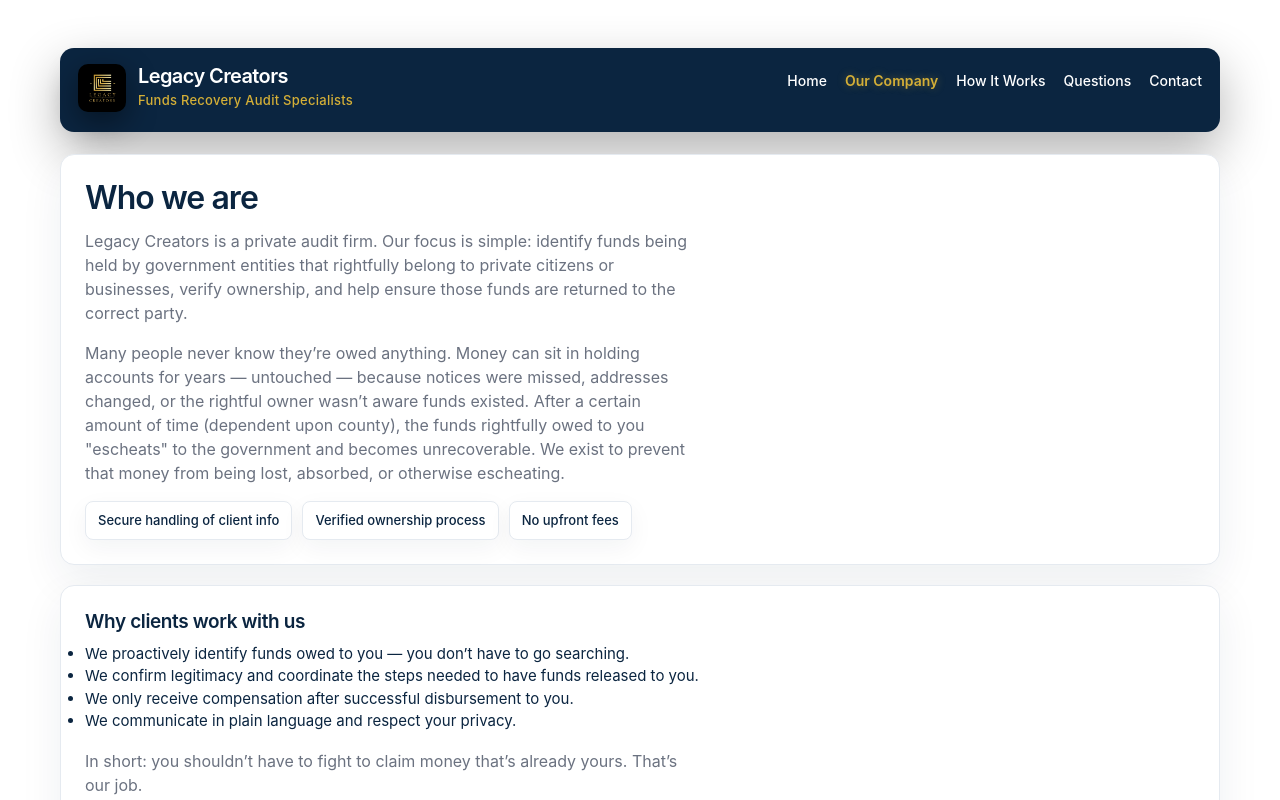
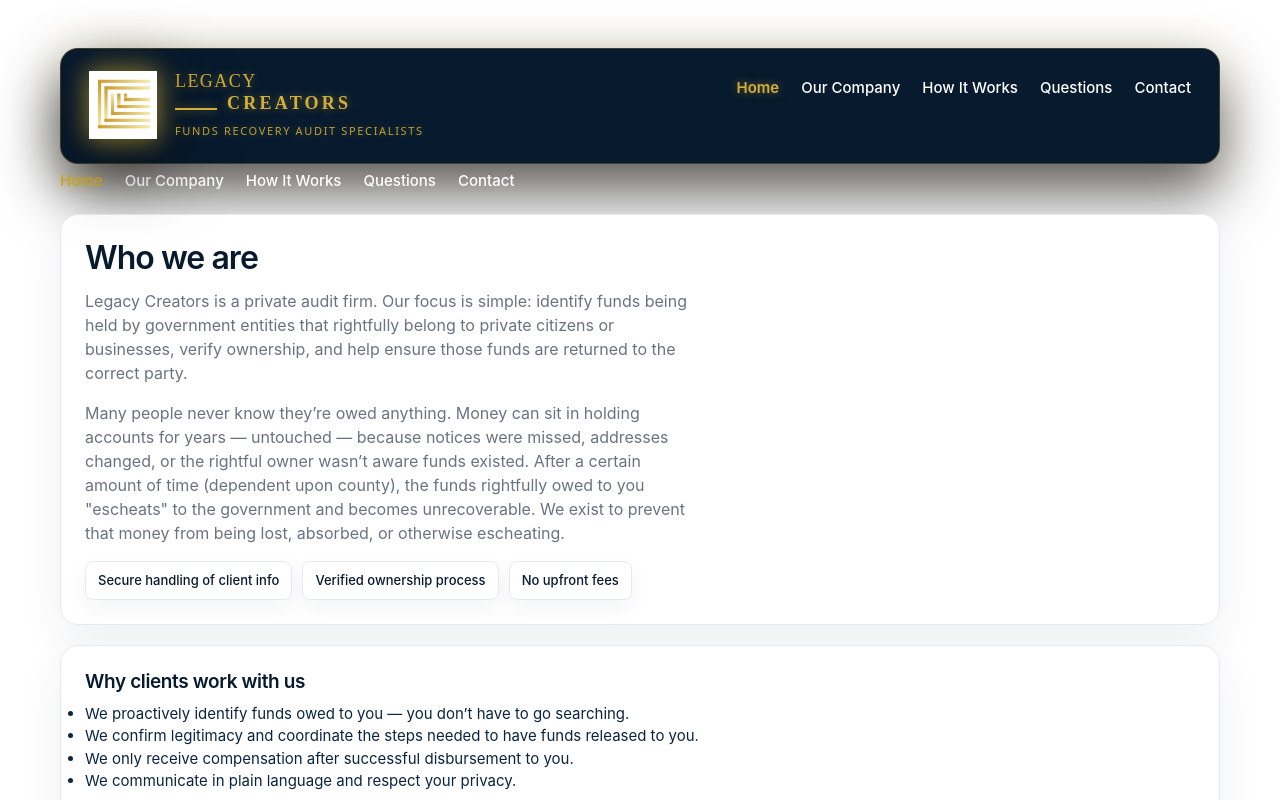
Before and after one commit to lenitaharris/Legacy-Creators-Website, a plain HTML site: page our-company.html in a window 1280 px wide. Shown: the top 800 px of the page. Drawn offline with Linux system fonts and the light colour scheme; a web font is replaced by a local one.

Commit message:
Add files via upload
Updated logo and wider navy header

```diff
--- a/contact.html
+++ b/contact.html
@@ -11,20 +11,33 @@
 <body>
 <div class="wrap">
 
+<!-- Google font for Legacy Creators text -->
+<link href="https://fonts.googleapis.com/css2?family=Ovo&display=swap" rel="stylesheet">
+
 <header class="site-header">
-  <div class="brand">
-    <img src="LC-logo.png" alt="Legacy Creators" class="site-logo-img">
-    <div class="brand-text">
-      <h1>Legacy Creators</h1>
-      <div class="tagline">Funds Recovery Audit Specialists</div>
+  <div class="brand-block">
+    <div class="brand-emblem-wrap">
+      <img src="LC-emblem.png" alt="Legacy Creators emblem" class="brand-emblem" />
+    </div>
+
+    <div class="brand-textgroup">
+      <div class="brand-name">
+        <span class="brand-line1">LEGACY</span>
+        <span class="brand-line2">
+          <span class="brand-underline"></span>
+          <span class="brand-wordline">CREATORS</span>
+        </span>
+      </div>
+      <div class="brand-tagline">FUNDS RECOVERY AUDIT SPECIALISTS</div>
     </div>
   </div>
+
   <nav class="nav-links">
-    <a href="index.html">Home</a>
+    <a href="index.html" class="active">Home</a>
     <a href="our-company.html">Our Company</a>
     <a href="how-it-works.html">How It Works</a>
     <a href="questions.html">Questions</a>
-    <a class="active" href="contact.html">Contact</a>
+    <a href="contact.html">Contact</a>
   </nav>
 </header>
 
--- a/our-company.html
+++ b/our-company.html
@@ -11,17 +11,39 @@
 <body>
 <div class="wrap">
 
+<!-- Google font for Legacy Creators text -->
+<link href="https://fonts.googleapis.com/css2?family=Ovo&display=swap" rel="stylesheet">
+
 <header class="site-header">
-  <div class="brand">
-    <img src="LC-logo.png" alt="Legacy Creators" class="site-logo-img">
-    <div class="brand-text">
-      <h1>Legacy Creators</h1>
-      <div class="tagline">Funds Recovery Audit Specialists</div>
+  <div class="brand-block">
+    <div class="brand-emblem-wrap">
+      <img src="LC-emblem.png" alt="Legacy Creators emblem" class="brand-emblem" />
+    </div>
+
+    <div class="brand-textgroup">
+      <div class="brand-name">
+        <span class="brand-line1">LEGACY</span>
+        <span class="brand-line2">
+          <span class="brand-underline"></span>
+          <span class="brand-wordline">CREATORS</span>
+        </span>
+      </div>
+      <div class="brand-tagline">FUNDS RECOVERY AUDIT SPECIALISTS</div>
     </div>
   </div>
+
   <nav class="nav-links">
-    <a href="index.html">Home</a>
-    <a class="active" href="our-company.html">Our Company</a>
+    <a href="index.html" class="active">Home</a>
+    <a href="our-company.html">Our Company</a>
+    <a href="how-it-works.html">How It Works</a>
+    <a href="questions.html">Questions</a>
+    <a href="contact.html">Contact</a>
+  </nav>
+</header>
+
+  <nav class="nav-links">
+    <a href="index.html" class="active">Home</a>
+    <a href="our-company.html">Our Company</a>
     <a href="how-it-works.html">How It Works</a>
     <a href="questions.html">Questions</a>
     <a href="contact.html">Contact</a>
--- a/style.css
+++ b/style.css
@@ -1,14 +1,14 @@
 :root {
   /* Brand colors */
-  --navy:#0B2540;          /* deep midnight navy (header/footer, headlines, text on light bg) */
+  --navy:#071a2e;          /* rich midnight navy for header/footer, headlines */
   --gold:#D4AF37;          /* logo gold / accent / buttons */
   --text-dark:#0B2540;     /* main body text on light background */
   --text-light:#ffffff;    /* text on navy */
   --bg-page:#ffffff;       /* page background */
-  --bg-section:#ffffff;    /* card/section background (stays white for trust/clarity) */
+  --bg-section:#ffffff;    /* card/section background */
   --border:#E5EAF0;        /* light border for cards/boxes */
   --muted:#6B7280;         /* supporting copy */
-  --radius:14px;
+  --radius:18px;
   --maxw:1200px;
   --shadow:0 16px 44px rgba(11,37,64,0.07); /* soft navy shadow */
   font-family: Inter, system-ui, -apple-system, "Segoe UI", Roboto, "Helvetica Neue", Arial;
@@ -38,91 +38,161 @@ body {
   padding:20px;
 }
 
-/* HEADER / NAV */
+/* ---------- LEGACY CREATORS HEADER ---------- */
 header.site-header {
   display:flex;
-  flex-wrap:wrap;
   align-items:flex-start;
   justify-content:space-between;
-  padding:16px 18px 20px;
+  flex-wrap:wrap;
   background:var(--navy);
   color:var(--text-light);
   border-radius:var(--radius);
-  box-shadow:0 20px 50px rgba(0,0,0,0.3);
+  padding:22px 28px 24px;
+  box-shadow:
+      0 28px 60px rgba(0,0,0,0.65),
+      0 0 40px rgba(212,175,55,0.15);
+  border:1px solid rgba(212,175,55,0.25);
 }
 
-.brand {
+/* left side brand cluster: emblem + stacked text */
+.brand-block {
   display:flex;
   align-items:flex-start;
-  gap:12px;
+  gap:18px;
+  line-height:1.1;
 }
 
-.site-logo-img {
-  height:48px;
-  width:auto;
-  border-radius:10px;
-  background:#000000;
-  padding:6px;
-  box-shadow:0 10px 30px rgba(0,0,0,0.45);
+/* emblem provided by you */
+.brand-emblem-wrap {
+  height:68px;
+  width:68px;
   flex-shrink:0;
-  object-fit:contain;
+  display:flex;
+  align-items:center;
+  justify-content:center;
+  background:transparent;
+  filter:
+    drop-shadow(0 0 14px rgba(212,175,55,0.45))
+    drop-shadow(0 18px 36px rgba(0,0,0,0.7));
 }
 
-.brand-text h1 {
-  font-size:20px;
-  margin:0;
-  color:var(--text-light);
-  font-weight:600;
-  line-height:1.2;
-  letter-spacing:-0.03em;
+.brand-emblem {
+  height:68px;
+  width:68px;
+  object-fit:contain;
+  /* blend white bg of the PNG into navy so it looks printed on the bar */
+  mix-blend-mode:screen;
+  box-shadow:0 0 24px rgba(212,175,55,0.35);
+  display:block;
 }
 
-.brand-text .tagline {
-  font-size:13px;
-  color:var(--gold);
-  margin-top:4px;
-  font-weight:500;
-  line-height:1.3;
-  letter-spacing:0.02em;
+/* right-side text cluster */
+.brand-textgroup {
+  display:flex;
+  flex-direction:column;
+  line-height:1.2;
 }
 
+/* LEGACY / CREATORS block */
+.brand-name {
+  font-family:"Ovo", serif;
+  color:var(--gold);
+  text-transform:uppercase;
+  text-shadow:0 0 10px rgba(212,175,55,0.45);
+  line-height:1.2;
+  font-size:18px;
+  display:flex;
+  flex-direction:column;
+}
+
+.brand-line1 {
+  display:block;
+  letter-spacing:0.08em;
+}
+
+.brand-line2 {
+  display:flex;
+  flex-wrap:nowrap;
+  align-items:flex-start;
+  gap:10px;
+  line-height:1.2;
+  position:relative;
+}
+
+.brand-underline {
+  display:inline-block;
+  height:2px;
+  background:var(--gold);
+  box-shadow:0 0 10px rgba(212,175,55,0.6);
+  align-self:center;
+  width:42px;
+  margin-top:0.6em;
+}
+
+.brand-wordline {
+  display:inline-block;
+  font-family:"Ovo", serif;
+  font-weight:600;
+  text-transform:uppercase;
+  letter-spacing:0.18em;
+  color:var(--gold);
+  text-shadow:0 0 8px rgba(212,175,55,0.45);
+  font-size:18px;
+  line-height:1.2;
+}
+
+/* tagline under Legacy Creators */
+.brand-tagline {
+  margin-top:10px;
+  color:var(--gold);
+  font-family: system-ui, -apple-system, BlinkMacSystemFont, "Segoe UI", Roboto, "Helvetica Neue", Arial;
+  font-size:11px;
+  font-weight:500;
+  letter-spacing:0.15em;
+  text-transform:uppercase;
+  text-shadow:0 0 8px rgba(212,175,55,0.4);
+  opacity:.9;
+  line-height:1.3;
+}
+
+/* NAV LINKS ON RIGHT */
 .nav-links {
   display:flex;
   flex-wrap:wrap;
-  gap:18px;
-  font-size:14px;
-  line-height:1.3;
+  gap:22px;
+  font-size:15px;
   font-weight:500;
-  margin-top:8px;
+  margin-top:6px;
 }
 
 .nav-links a {
   color:var(--text-light);
   text-decoration:none;
-  position:relative;
   transition:color .18s ease, text-shadow .18s ease;
 }
 
 .nav-links a.active {
   color:var(--gold);
   font-weight:600;
-  text-shadow:0 0 8px rgba(212,175,55,0.4);
+  text-shadow:0 0 10px rgba(212,175,55,0.5);
 }
 
 .nav-links a:hover {
   color:var(--gold);
-  text-shadow:0 0 8px rgba(212,175,55,0.4);
+  text-shadow:0 0 10px rgba(212,175,55,0.6);
 }
 
+/* mobile header layout */
 @media (max-width:700px){
   header.site-header {
+    flex-direction:column;
+    align-items:flex-start;
+  }
+  .nav-links {
+    border-top:1px solid rgba(255,255,255,0.1);
+    padding-top:10px;
+    margin-top:14px;
     gap:16px;
-  }
-  .nav-links{
-    flex-basis:100%;
-    margin-top:4px;
-    padding-top:8px;
-    border-top:1px solid rgba(255,255,255,0.1);
   }
 }
 
@@ -179,7 +249,9 @@ h3 {
   letter-spacing:-0.02em;
 }
 
-p, li, dd {
+p,
+li,
+dd {
   color:var(--text-dark);
   font-size:15px;
   line-height:1.5;
@@ -198,6 +270,7 @@ p, li, dd {
   flex-wrap:wrap;
   margin-top:12px;
 }
+
 .pill {
   background:#fff;
   padding:8px 12px;
@@ -415,7 +488,7 @@ a.btn {
   appearance:none;
   border:0;
   background:var(--gold);
-  color:#000; /* dark text on gold for strong contrast */
+  color:#000;
   padding:12px 16px;
   border-radius:10px;
   text-decoration:none;
@@ -431,7 +504,9 @@ a.btn {
 
 button.btn:hover,
 a.btn:hover {
-  box-shadow:0 0 20px rgba(212,175,55,0.6), 0 12px 32px rgba(11,37,64,0.4);
+  box-shadow:
+    0 0 20px rgba(212,175,55,0.6),
+    0 12px 32px rgba(11,37,64,0.4);
   filter:brightness(1.03);
 }
 
@@ -482,8 +557,7 @@ footer.site-footer a:hover {
   text-shadow:0 0 10px rgba(212,175,55,0.6);
 }
 
-/* Small-print disclaimer in footer is reused from .disclaimer,
-   we just override color for dark footer */
+/* override disclaimer color in footer */
 footer .disclaimer {
   color:rgba(255,255,255,0.7);
   margin-top:4px;
```
Also changed, not shown: how-it-works.html (+20 -7 lines), index.html (+20 -6 lines), questions.html (+21 -7 lines), LC-emblem.png (added).
